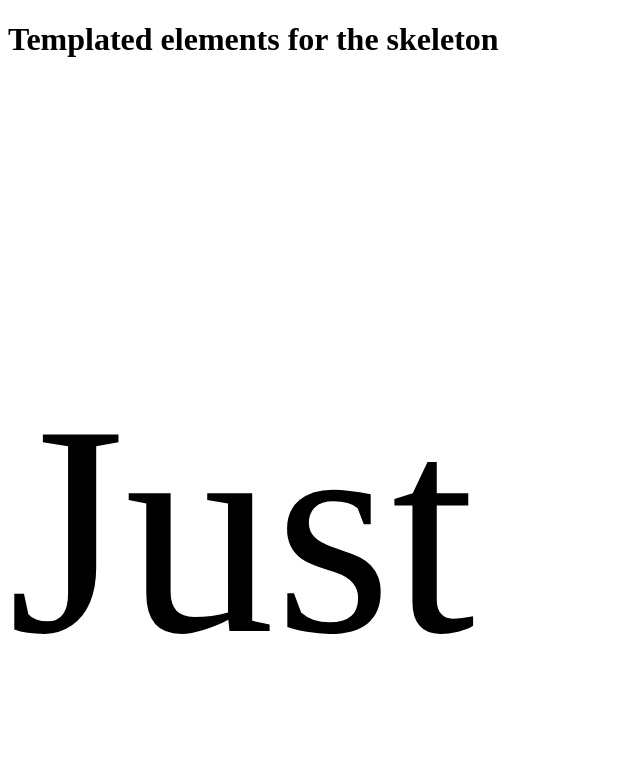
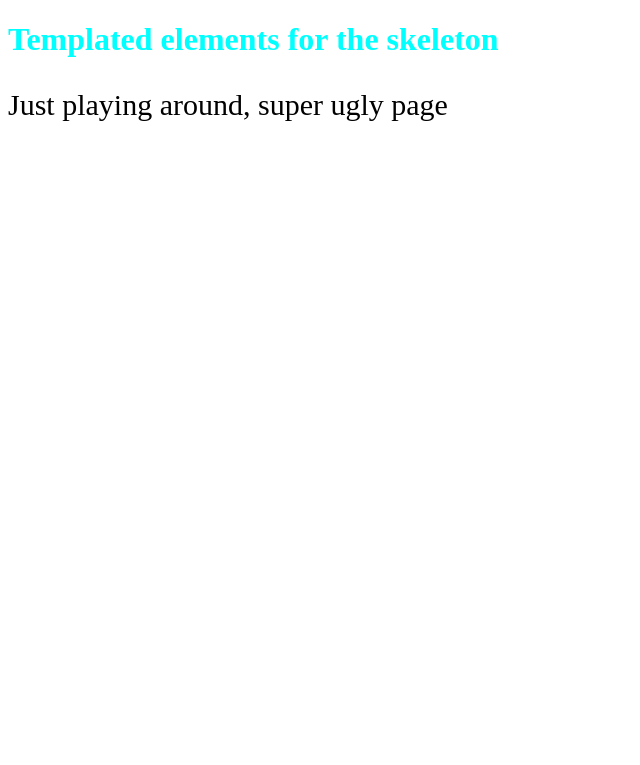
Before and after one commit to lcorndogl/practice-project, a plain HTML site: page index.html in a window 1280 px wide. Shown: the top 765 px of the page, without its empty margins (0-640 px from the left). Drawn offline with Linux system fonts and the light colour scheme.

Commit message:
CSS changes

```diff
--- a/assets/css/style.css
+++ b/assets/css/style.css
@@ -1,3 +1,6 @@
+h1{
+    color:aqua;
+}
 p{
-    font-size:300px;
+    font-size:30px;
 }
```
